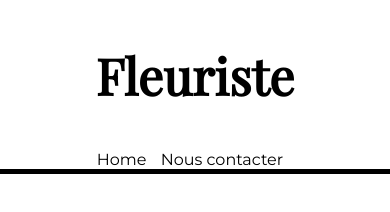
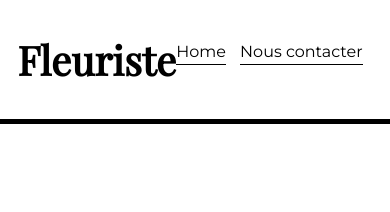
Before and after one commit to Emile78/PremierSite, a plain HTML site: page index.html in a window 390 px wide. Drawn offline with nearby package versions, Linux system fonts and the light colour scheme.

Commit message:
navbarre

```diff
--- a/style.css
+++ b/style.css
@@ -16,7 +16,13 @@ border-bottom: 5px solid black;
 nav h1{
 color: black;
 font-family: 'Playfair Display';
-font-size: 50px;
+font-size: 40px;
+
+}
+
+nav .onglets{
+margin-top: 3px;
+margin-left: 500px;
 
 }
 
@@ -27,3 +33,10 @@ margin-right: 10px;
 border-bottom: 1px solid black;
 padding-bottom: 3px;
 }
+
+@media screen and (max-width:680px){
+    nav .onglets{
+        margin-left: 0px;
+        margin-bottom: 20px;
+    }
+}
```
